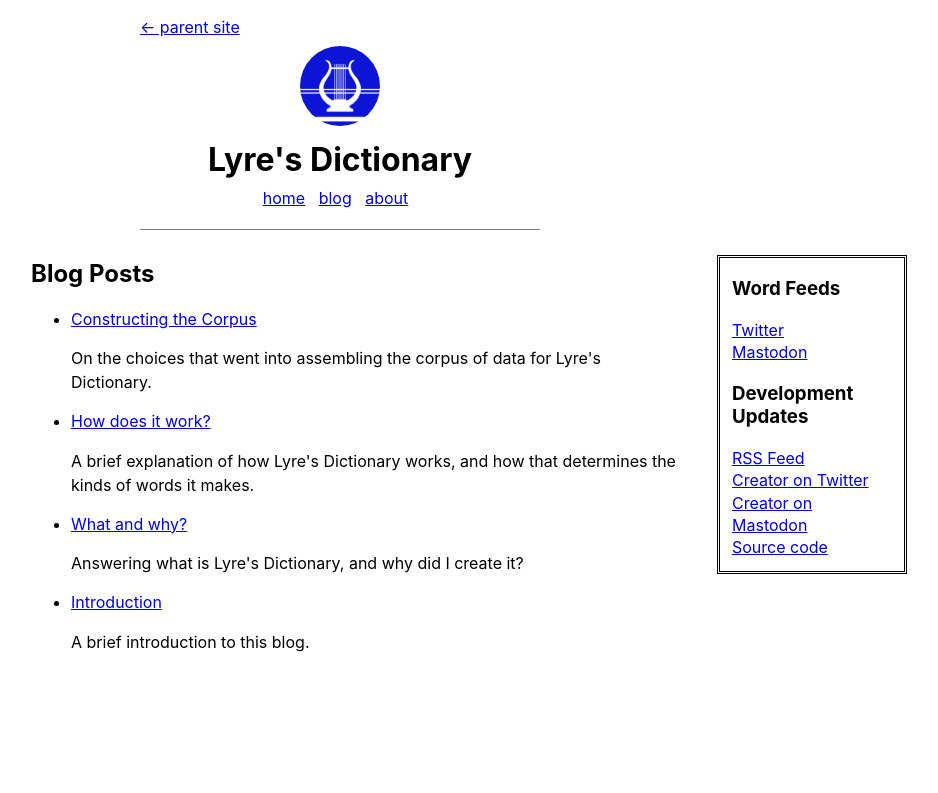
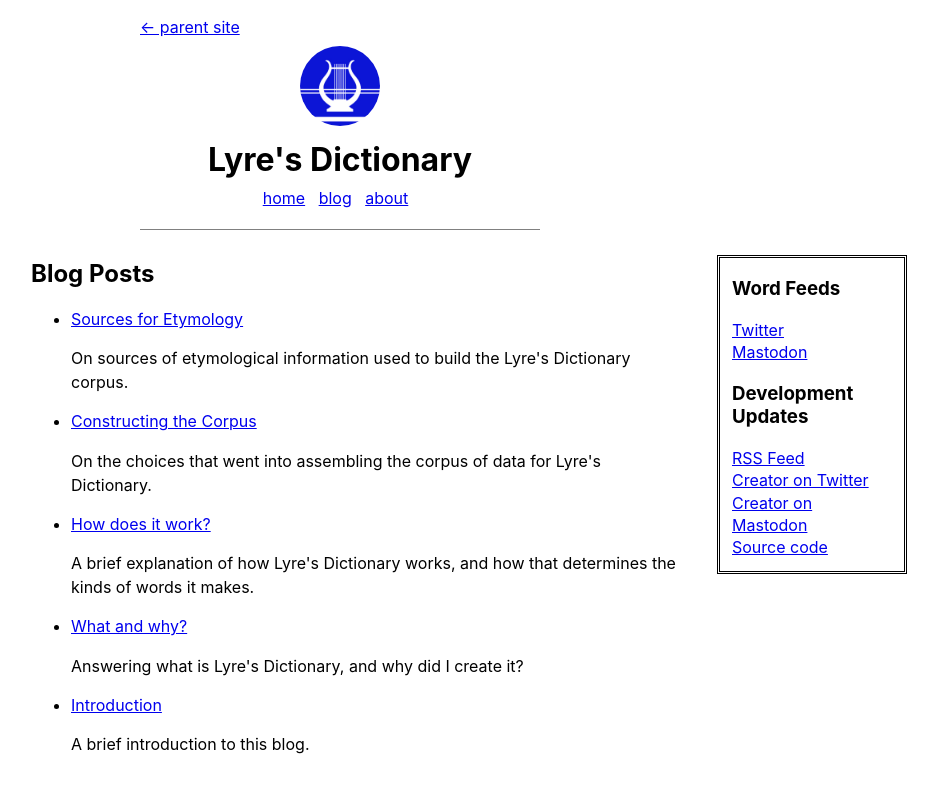
Before and after one commit to inthescales/lyre-site, a Jekyll site: the page built from blog/index.md, in a window 1280 px wide. Shown: the top 793 px of the page, without its empty margins (300-1238 px from the left). Built offline with Jekyll 4.4.1, drawn with Linux system fonts in a browser that asks for light colours.

Commit message:
Add post on Sources for Etymology

```diff
--- a/assets/css/main.scss
+++ b/assets/css/main.scss
@@ -13,6 +13,15 @@
     text-align: center;
     width: 1000px;
     margin: 8px auto 8px;
+}
+
+.img-table {
+    border-spacing: 16px;
+}
+
+.img-table img {
+    max-width: 100%;
+    max-height: 200px;
 }
 
 .header #icon {
--- /dev/null
+++ b/blog/_posts/2023-6-18-sources-for-etymology.md
@@ -0,0 +1,72 @@
+---
+layout: post
+title: "Sources for Etymology"
+excerpt: "On sources of etymological information used to build the Lyre's Dictionary corpus."
+tags: how
+---
+
+To compile the corpus for Lyre's Dictionary, I've used a handful of different online tools to learn the origins of words, identify the elements they share, and find new words through their connections to the ones I know.
+
+## The Oxford English Dictionary
+
+[The Oxford English Dictionary](http://www.oed.com) has been an invaluable resource for this work. It has a wide breadth of contents, including uncommon and archaic words, detailed etymologies on where these words come from, and powerful search tools that can be used to discover new words and answer various questions.
+
+The simplest way I use it is just to look up any word that comes to mind to find its etymology – I can then make a morph out of its roots, or confirm hunches about how it's put together. There are also entries for prefixes and suffixes, which have explanations on usage that can help distinguish between different meanings with the same form, or clarify changes based on context.
+
+But the extra search tools allow the OED to be used to answer other kinds of questions as well. For example, by searching just etymologies, I can enter an ancient root word and get a list of English words that derive or relate to it in some way, pulling any new roots or affixes I find it joined with into the corpus. The same can be done with affixes to find out what kinds of roots they can attach to, and if their meanings vary based on the nature of the root (for instance to find that while '-culture' can be used in reference to land, such as 'agriculture', or raising animals as in 'apiculture', we also find a case in 'menticulture' of using it to indicate cultivating some power or faculty).
+
+It's also possible to search for words using wildcards, to find words that contain a given sequence of letters. This can be used to answer questions about how commonly certain suffixes can appear together (for example, how many words end in '-ical'?), or to narrow down to cases with particular spellings (which words, like 'piety', take the '-ety' form rather than the more common '-ity' form?). Any of these can be further narrowed down by restricting the search to only words from a particular origin (such as all words ending in '-bre' that come from French).
+
+This one requires a paid subscription to use unfortunately.
+
+<table class="img-table">
+    <tr>
+        <td>
+            <a href="/assets/images/posts/2023-6-18-sources-for-etymology/oed_1.png"><img src="/assets/images/posts/2023-6-18-sources-for-etymology/oed_1.png" alt="Screenshot of the Oxford English Dictionary's entry for the word 'orchideous'. It includes pronunciation, alternate forms, etymology, a definition, and a few example usages."></a>
+        </td>
+        <td>
+            <a href="/assets/images/posts/2023-6-18-sources-for-etymology/oed_2.png"><img src="/assets/images/posts/2023-6-18-sources-for-etymology/oed_2.png" alt="Screenshot of the Oxford English Dictionary web site's advanced search page, with fields including 'subject', 'language of origin', 'region', 'date of entry', and others"></a>
+        </td>
+    </tr>
+</table>
+
+## The Online Etymological Dictionary
+
+[Etymonline](http://www.etymonline.com) is free and easy to use, and contains similarly detailed etymologies, though it lacks some of the more complex features. I often use it for quick searches to check the etymology of a particular word or affix, or to get a second opinion on the OED. They largely tend to agree with one another, but occasionally Etymonline will have alternate explanations beyond what's in the OED, or asides that suggest new possibilities.
+
+<table class="img-table">
+    <tr>
+        <td>
+            <a href="/assets/images/posts/2023-6-18-sources-for-etymology/etymonline_1.png"><img src="/assets/images/posts/2023-6-18-sources-for-etymology/etymonline_1.png" alt="Screenshot for the Online Eymological Dictionary's entry for the word 'saxifrage'"></a>
+        </td>
+    </tr>
+</table>
+
+## Latdict
+
+[Latdict](http://www.latin-dictionary.net), naturally, is only relevant to roots from Latin, but it's provided some necessary details, such as different forms and grammatical information for Latin words that have a bearing on their appearance or how they combine with other elements in English. I've also used it in some cases to check words' Latin meanings when I needed guidance on how to gloss morphs.
+
+<table class="img-table">
+    <tr>
+        <td>
+            <a href="/assets/images/posts/2023-6-18-sources-for-etymology/latdict_1.png"><img src="/assets/images/posts/2023-6-18-sources-for-etymology/latdict_1.png" alt="Screenshot of Latdict's entry for the word 'ardere'"></a>
+        </td>
+                <td>
+            <a href="/assets/images/posts/2023-6-18-sources-for-etymology/latdict_2.png"><img src="/assets/images/posts/2023-6-18-sources-for-etymology/latdict_2.png" alt="Screenshot of Latdict's entry for the word 'os/ossis"></a>
+        </td>
+    </tr>
+</table>
+
+## Wiktionary
+
+I haven't used [Wiktionary](http://www.wiktionary.org) much so far, but I'm interested in the information it includes on how words' pronunciations and spellings have changed in English over time, which has been useful for some explorations relating to historical sound change.
+
+<table class="img-table">
+    <tr>
+        <td>
+            <a href="/assets/images/posts/2023-6-18-sources-for-etymology/wiktionary_1.png"><img src="/assets/images/posts/2023-6-18-sources-for-etymology/wiktionary_1.png" alt="Screenshot of wiktionary's entry for the English word 'worm'"></a>
+        </td>
+    </tr>
+</table>
+
+– Robin, Summer 2023
```
Also changed, not shown: assets/images/posts/2023-6-18-sources-for-etymology/etymonline_1.png (added), assets/images/posts/2023-6-18-sources-for-etymology/latdict_1.png (added), assets/images/posts/2023-6-18-sources-for-etymology/latdict_2.png (added), assets/images/posts/2023-6-18-sources-for-etymology/oed_1.png (added), assets/images/posts/2023-6-18-sources-for-etymology/oed_2.png (added), assets/images/posts/2023-6-18-sources-for-etymology/wiktionary_1.png (added).
